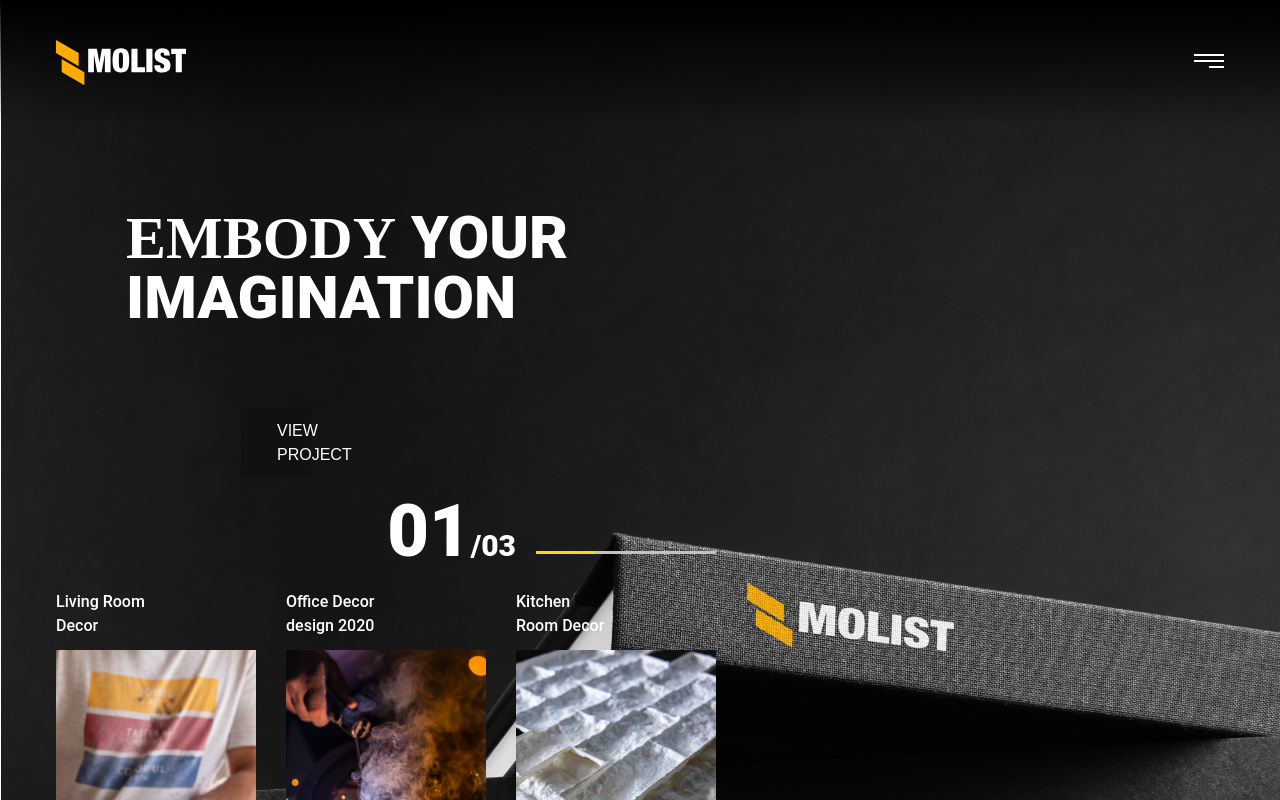
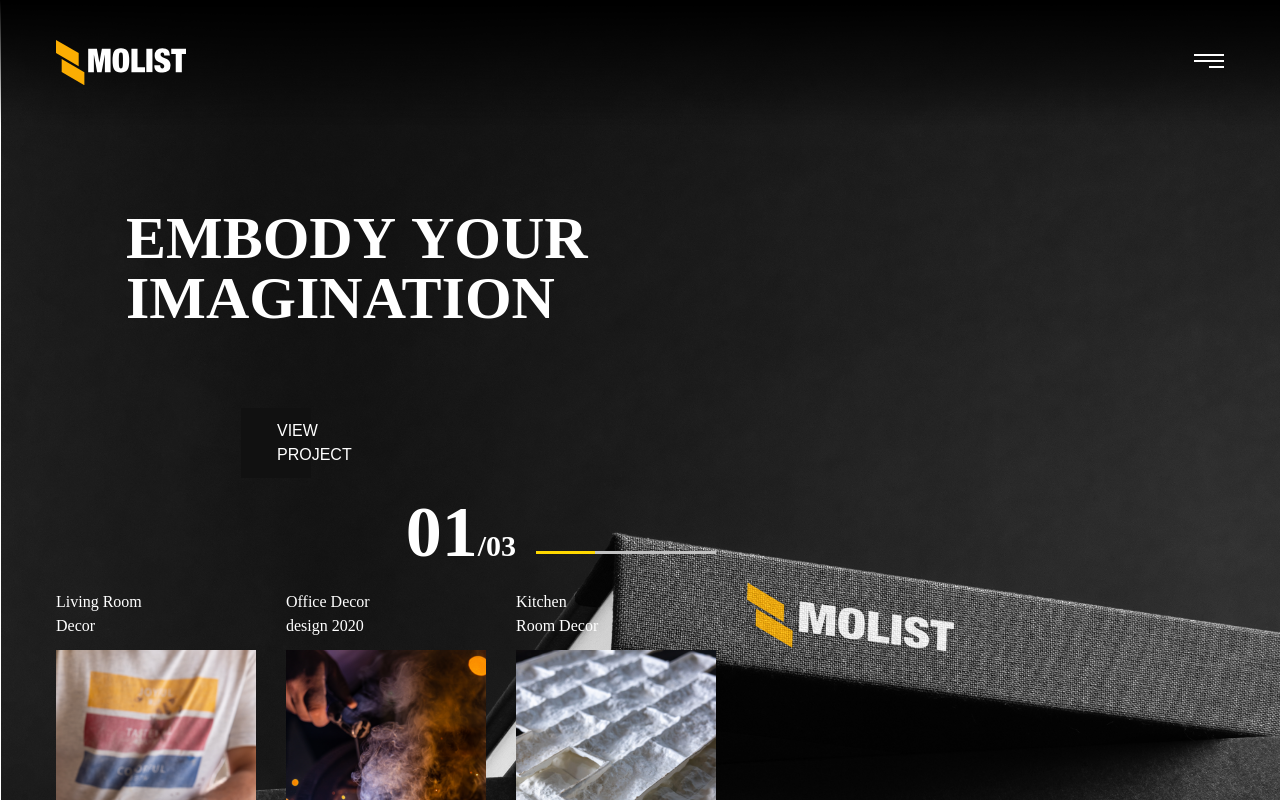
Before and after one commit to yahyachakiri/molist, a Next.js app: page / in a window 1280 px wide. Shown: the top 800 px of the page. Built offline with nearby package versions, Linux system fonts and the light colour scheme.

Commit message:
index test

```diff
--- a/styles/globals.css
+++ b/styles/globals.css
@@ -38,7 +38,7 @@ body {
   /* scroll-behavior: smooth !important; */
   /* font-family: -apple-system, BlinkMacSystemFont, Segoe UI, Roboto, Oxygen,
     Ubuntu, Cantarell, Fira Sans, Droid Sans, Helvetica Neue, sans-serif; */
-    font-family: 'Roboto', sans-serif;
+    font-family: 'Bodoni Moda', serif;
 
   /* background: black; */
 }
```
